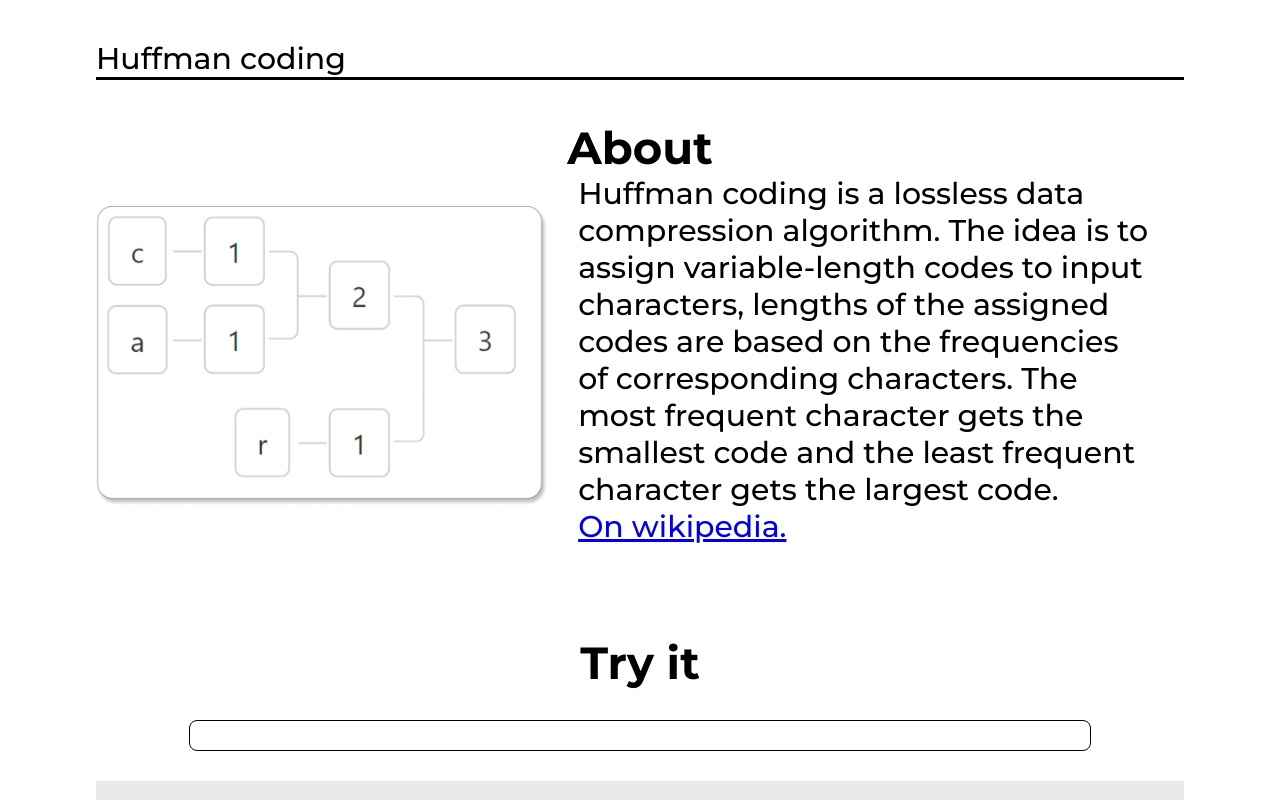
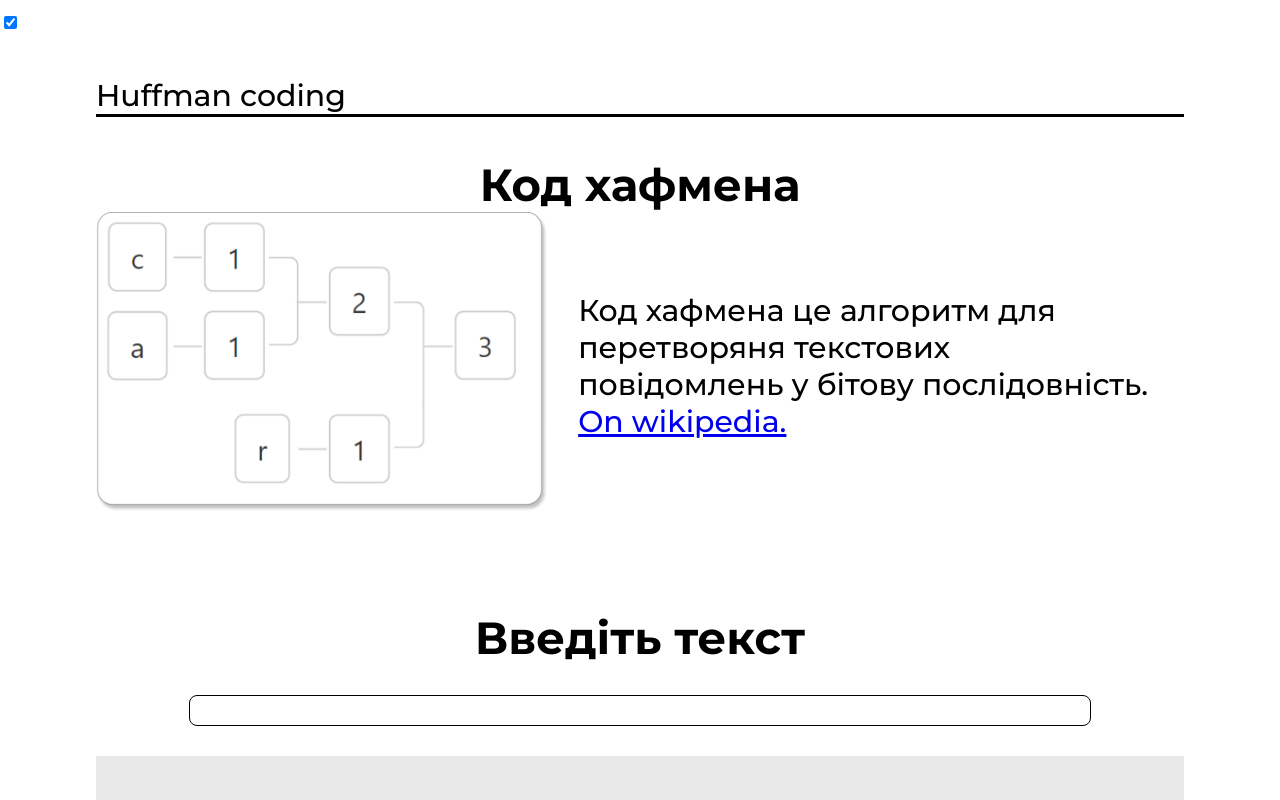
Before and after one commit to GTFTT/HuffmanCoding, a React (Create React App) app: page / in a window 1280 px wide. Shown: the top 800 px of the page. Built offline with nearby package versions, Linux system fonts and the light colour scheme.

Commit message:
Added translations

```diff
--- a/package.json
+++ b/package.json
@@ -17,6 +17,7 @@
     "react": "^17.0.2",
     "react-dom": "^17.0.2",
     "react-hot-loader": "^4.13.0",
+    "react-intl": "^5.20.13",
     "react-joystick-component": "^1.4.0",
     "react-redux": "^7.2.5",
     "react-router-dom": "^5.2.0",
--- a/src/App.js
+++ b/src/App.js
@@ -1,21 +1,43 @@
 //vedor
-import React, { Component } from 'react';
+import React, { Component, useState } from 'react';
 
-import { AboutHuffman, HuffmanCoding } from 'components';
+import { AboutHuffman, HuffmanCoding, Test } from 'components';
 import { Header, Footer } from 'common';
+import messages from './messages.js';
+import {IntlProvider} from 'react-intl';
+
 
 import './App.css';
 
 export default class App extends Component {
+    constructor(props) {
+        super(props);
+
+        this.state= {
+            lang: "uk",
+        }
+    }
+
     render() {
+        console.log(this.state);
         return (
             <div>
+                <IntlProvider messages={this.state.lang==="uk"? messages.uk: messages.en} locale={this.state.lang} defaultLocale="uk">
+                    <div>
+                        <input
+                            defaultChecked={true}
+                            type="checkbox"
+                            onChange={e => this.setState({lang: e.target.checked? "uk": "en"})}
+                        />
+                    </div>
                     <Header />
                     <div className={ "contentCont" }>
+                        {/* <Test /> */}
                         <AboutHuffman />
                         <HuffmanCoding />
                     </div>
                     <Footer />
+                </IntlProvider>
             </div>
         );
     }
--- a/src/components/AboutHuffman/index.js
+++ b/src/components/AboutHuffman/index.js
@@ -1,4 +1,6 @@
 import React from 'react';
+import {FormattedMessage} from 'react-intl';
+
 
 import Styles from './styles.module.css';
 import HuffmanImage from './images/HuffmanImage.png';
@@ -10,17 +12,14 @@ function AboutHuffman() {
     return (
         <div>
             <div className={Styles.title}>
-                About
+                <FormattedMessage id="huffmanCodeTitle"/>
             </div>
             <div className={Styles.infoCont}>
                 <div>
                     <img className={Styles.huffmanTreeImage} src={ HuffmanImage } alt="" />
                 </div>
                 <div className={Styles.text}>
-                    Huffman coding is a lossless data compression algorithm.
-                    The idea is to assign variable-length codes to input characters,
-                    lengths of the assigned codes are based on the frequencies of corresponding characters.
-                    The most frequent character gets the smallest code and the least frequent character gets the largest code.
+                    <FormattedMessage id="huffmanCodeIntro"/>
                     <br/>
                     <a href={ "https://en.wikipedia.org/wiki/Huffman_coding" }>On wikipedia.</a>
                 </div>
--- a/src/components/HuffmanCoding/index.js
+++ b/src/components/HuffmanCoding/index.js
@@ -1,5 +1,6 @@
 /* eslint-disable import/no-anonymous-default-export */
 import React, { useState, useEffect } from 'react';
+import { FormattedMessage } from 'react-intl';
 
 import Styles from './styles.module.css';
 
@@ -93,7 +94,7 @@ export default () => {
     return (
         <div>
             <div className={Styles.title}>
-                Try it
+                <FormattedMessage id="tryIt"/>
             </div>
             <div className={ Styles.inputCont }>
                 <input
--- /dev/null
+++ b/src/components/Test/Test.module.css
@@ -0,0 +1 @@
+.Test {}
--- /dev/null
+++ b/src/components/Test/index.js
@@ -0,0 +1,35 @@
+import React, {useState} from 'react';
+import PropTypes from 'prop-types';
+import styles from './Test.module.css';
+import {IntlProvider, FormattedMessage, FormattedNumber} from 'react-intl';
+
+// Translated messages in French with matching IDs to what you declared
+const messagesInFrench = {
+  myMessage: "Aujourd'hui, c'est le {ts, date, ::yyyyMMdd}",
+}
+
+const messagesInEnglish = {
+  myMessage: "Hello english",
+}
+
+const Test = () => {
+  const [lang, setLang] = useState("french");
+  return (
+    <IntlProvider messages={lang==="french"? messagesInFrench: messagesInEnglish} locale={lang} defaultLocale="fr">
+      <input defaultChecked={true} type="checkbox" onChange={e => setLang(e.target.checked? "french": "english")}/>
+      <p>
+        <FormattedMessage
+          id="myMessage"
+        />
+        <br />
+        <FormattedNumber value={19} style="currency" currency="EUR" />
+      </p>
+    </IntlProvider>
+  )
+};
+
+Test.propTypes = {};
+
+Test.defaultProps = {};
+
+export default Test;
--- a/src/components/index.js
+++ b/src/components/index.js
@@ -1,2 +1,3 @@
 export {default as HuffmanCoding} from './HuffmanCoding';
 export {default as AboutHuffman} from './AboutHuffman';
+export {default as Test} from './Test';
--- /dev/null
+++ b/src/messages.js
@@ -0,0 +1,18 @@
+// eslint-disable-next-line import/no-anonymous-default-export
+export default {
+    en: {
+        huffmanCodeTitle: "About",
+        huffmanCodeIntro: `
+                    Huffman coding is a lossless data compression algorithm.
+                    The idea is to assign variable-length codes to input characters,
+                    lengths of the assigned codes are based on the frequencies of corresponding characters.
+                    The most frequent character gets the smallest code and the least frequent character gets the largest code.
+        `,
+        tryIt: "Try it",
+    },
+    uk: {
+        huffmanCodeTitle: "Код хафмена",
+        huffmanCodeIntro: `Код хафмена це алгоритм для перетворяня текстових повідомлень у бітову послідовність.`,
+        tryIt: "Введіть текст",
+    },
+}
```
Also changed, not shown: generate-react-cli.json (added, +15 -0 lines), 1 other file (tests, documents, lock files or other folders). Lines whose indentation alone changed are shown as unchanged.
